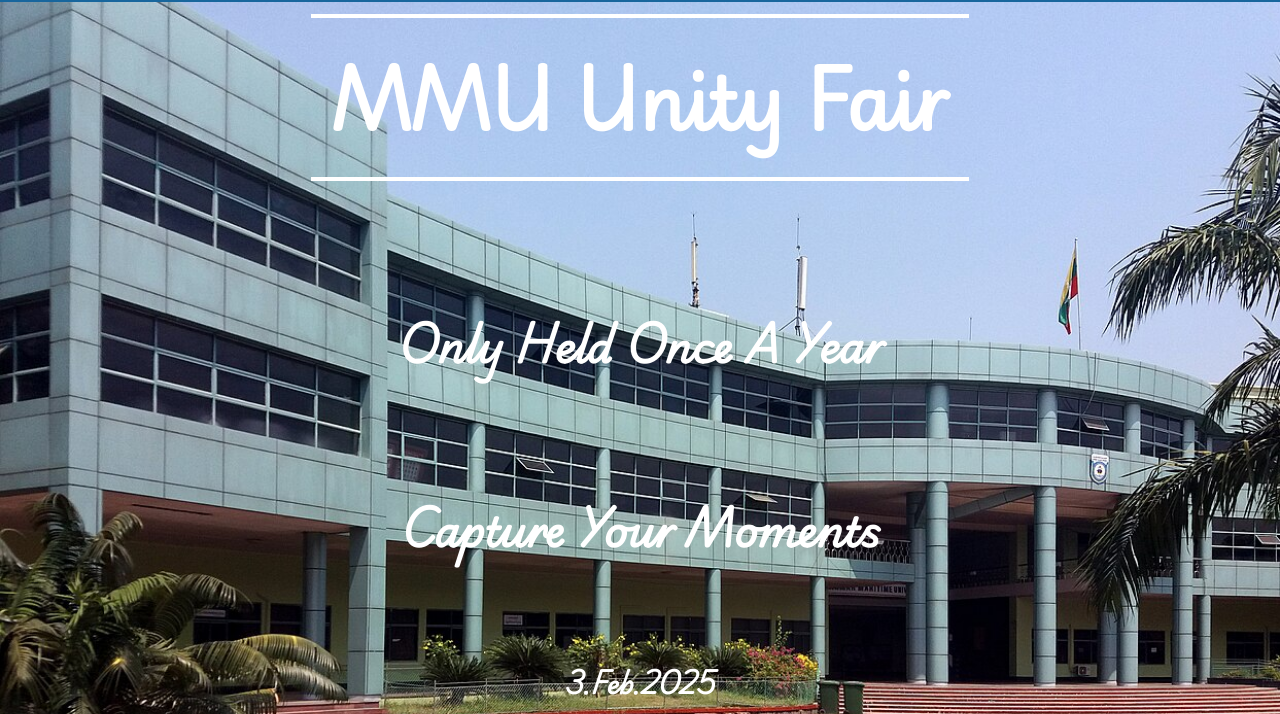
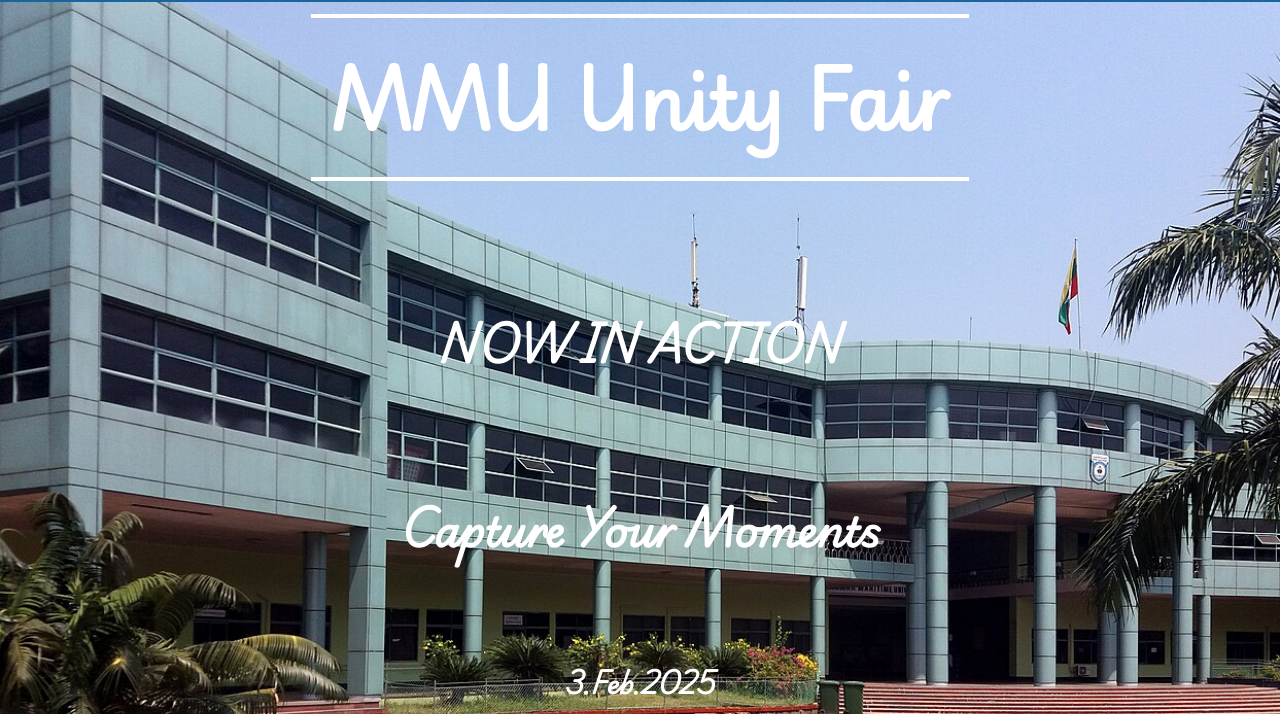
Before and after one commit to lupo35214/students-invitation, a plain HTML site: page index.html in a window 1280 px wide. Shown: the part 86-800 px from the top of the page. Drawn offline with Linux system fonts and the light colour scheme.

Commit message:
banner changed

```diff
--- a/index.html
+++ b/index.html
@@ -20,7 +20,7 @@
     </header>
     <div class="banner">
         <h3>MMU Unity Fair</h3>
-        <h4>Only Held Once A Year</h4>
+        <h4>NOW IN ACTION</h4>
         <h4>Capture Your Moments</h4>
         <h5>3.Feb.2025</h5>
     </div>
```
